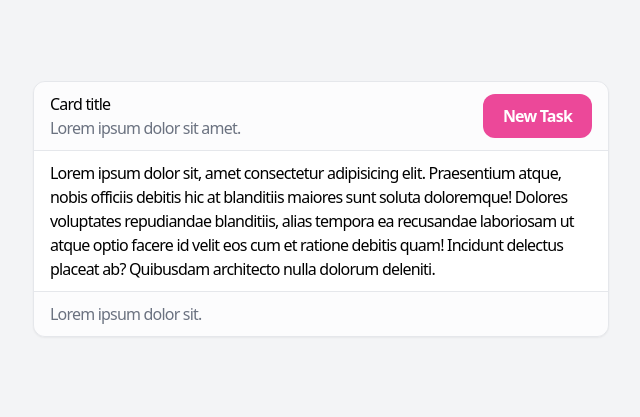
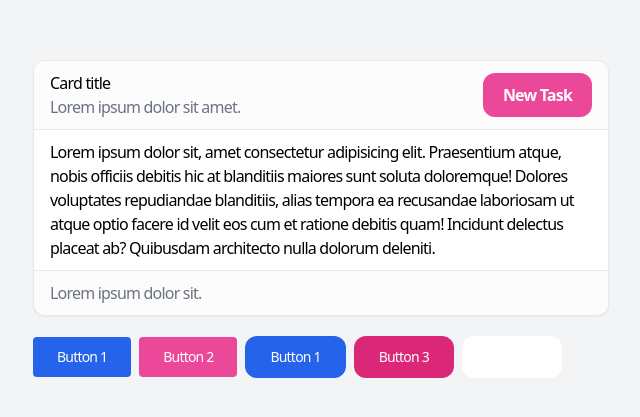
Before and after one commit to trikhaqiqi/next-tailwind, a Next.js app: page / in a window 1280 px wide. Shown: the part 191-608 px from the top of the page, without its empty margins (319-959 px from the left). Built offline with nearby package versions, Linux system fonts and the light colour scheme.

Commit message:
updated 4

```diff
--- /dev/null
+++ b/components/Button.js
@@ -0,0 +1,16 @@
+import React from "react";
+
+export default function Button({ children, className, ...props }) {
+    return (
+        <button {...props} className={`
+        ${className
+                ?
+                className :
+                'bg-blue-600 focus:ring-cyan-200 hover:bg-blue-700'
+            }
+            border border-transparent px-6 py-2.5 text-sm font-medium transition duration-300 focus:outline-none focus:ring rounded-xl text-white `
+        }>
+            {children}
+        </button>
+    );
+}
--- a/pages/_app.js
+++ b/pages/_app.js
@@ -1,5 +1,5 @@
 import '../styles/globals.css';
-import Layout from './components/Layout';
+import Layout from '../components/Layout';
 
 function MyApp({ Component, pageProps }) {
   return (
--- a/pages/index.js
+++ b/pages/index.js
@@ -1,8 +1,10 @@
 import React from "react";
+import Button from "../components/Button";
 
 export default function index() {
   return (
-    <div className="max-w-xl">
+    <div >
+      <div className="max-w-xl my-5">
         <div className="overflow-hidden bg-white border shadow-sm rounded-xl">
           <header className="border-b px-4 py-2.5 bg-gray-50/50 flex items-center justify-between">
             <div>
@@ -26,5 +28,23 @@ export default function index() {
           </footer>
         </div>
       </div>
+
+      <div className="space-x-2">
+        <button className="btn btn-primary">
+          Button 1
+        </button>
+        <button className="btn btn-secondary">
+          Button 2
+        </button>
+        <Button onClick={() => console.log("Hello world")} >Button 1</Button>
+        <Button className="bg-pink-600 focus:ring-pink-200 hover:bg-pink-700" onClick={() => console.log("Hello world")} >
+          Button 3
+        </Button>
+        <Button className="text-black bg-white border-gray-300 focus:ring-gray-200 hover:bg-gray-100">
+          Button 5
+        </Button>
+      </div>
+    </div>
+
   );
 }
--- a/styles/globals.css
+++ b/styles/globals.css
@@ -1,3 +1,15 @@
 @tailwind base;
 @tailwind components;
 @tailwind utilities;
+
+.btn {
+    @apply px-6 py-2.5 text-sm font-medium transition duration-300 focus:outline-none focus:ring rounded;
+}
+
+.btn-primary {
+    @apply text-white bg-blue-600 focus:ring-blue-200 hover:bg-blue-700;
+}
+
+.btn-secondary {
+    @apply text-white bg-pink-500  focus:ring-pink-200 hover:bg-pink-600;
+}
```
Also changed, not shown: components/Layout.js (renamed from pages/components/Layout.js). Lines whose indentation alone changed are shown as unchanged.
